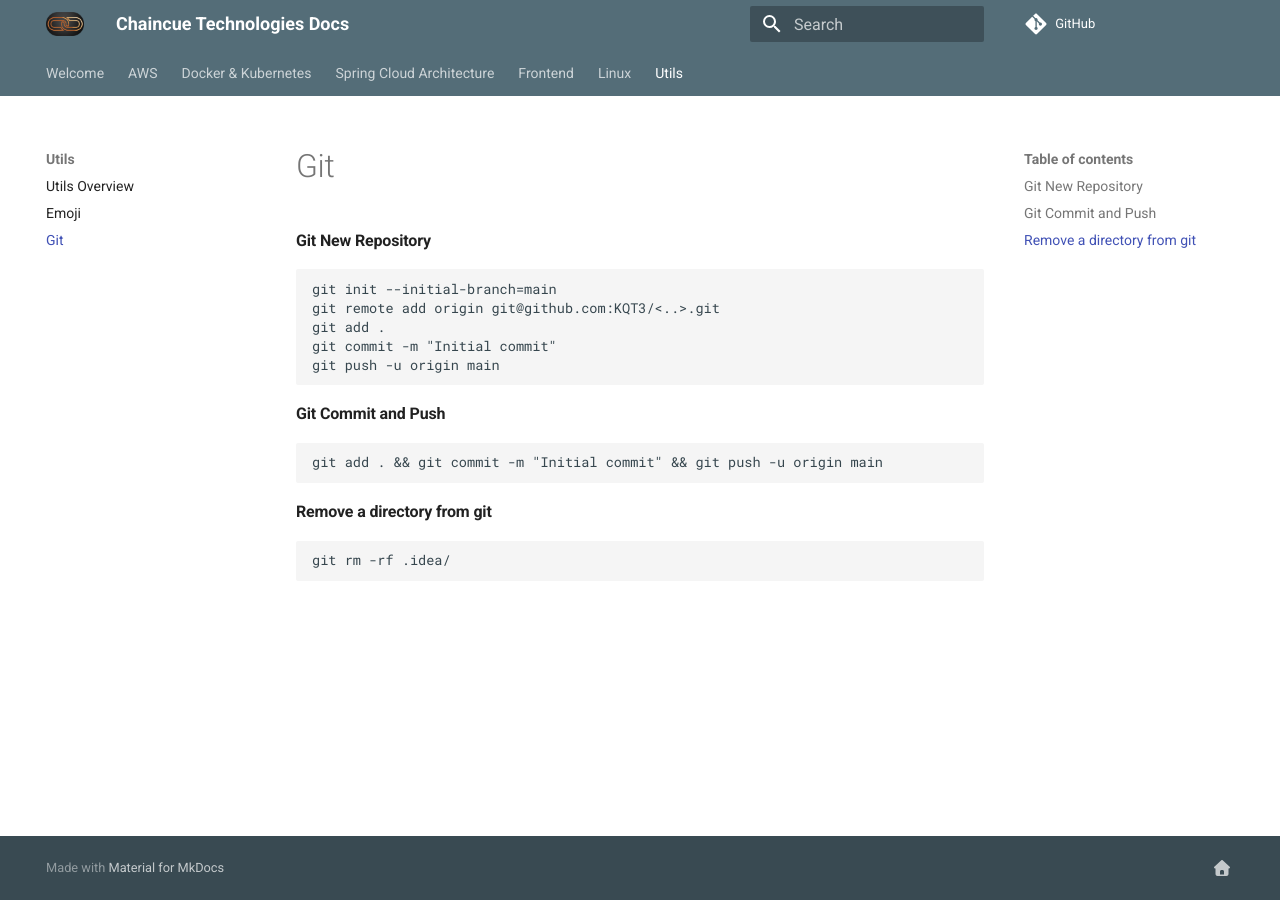
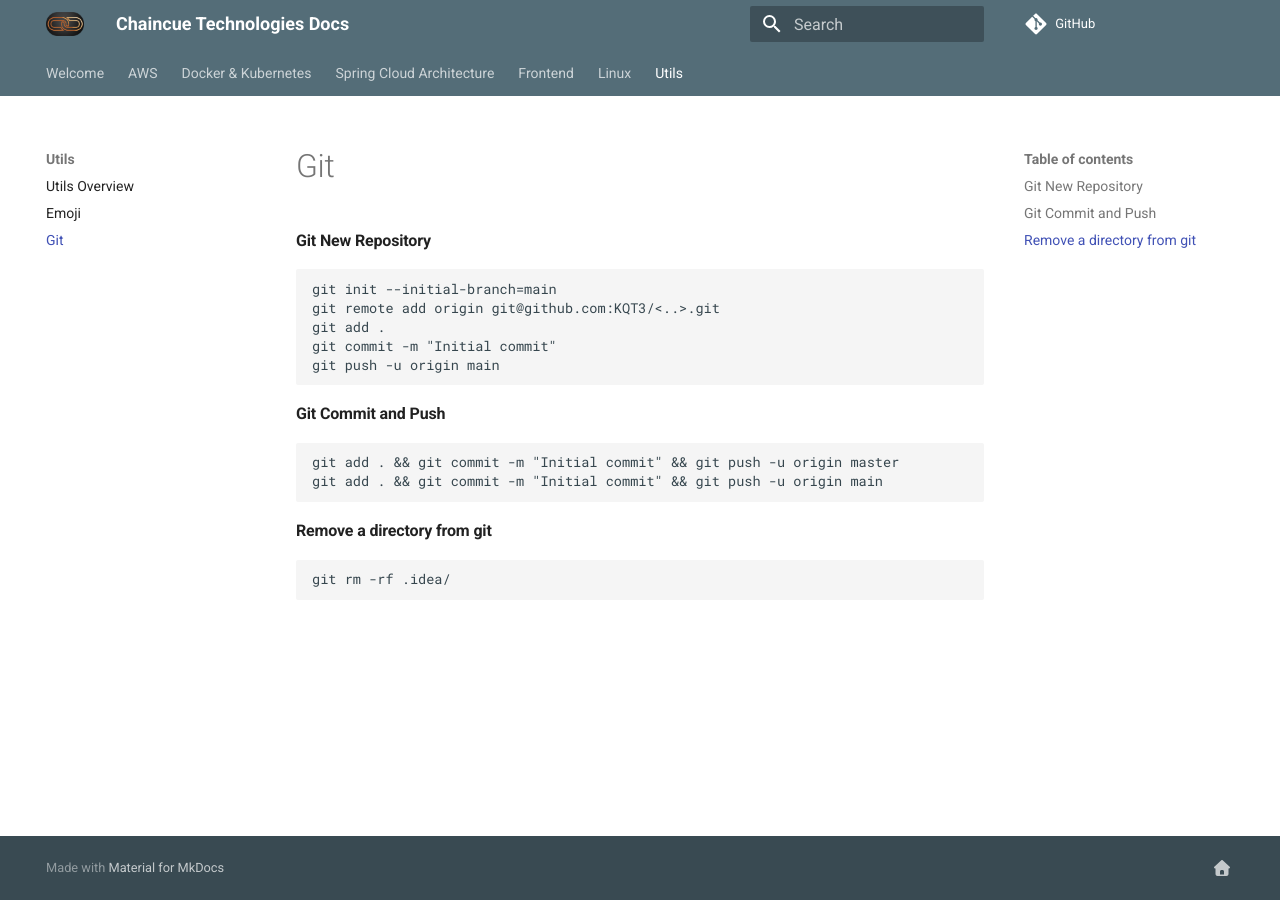
Before and after one commit to KrisPett/chaincuet-wiki, an MkDocs documentation site: the page built from docs/utils/git.md, in a window 1280 px wide. Built offline with MkDocs 1.6.1 and Material for MkDocs 9.7.7, drawn with Linux system fonts in a browser that asks for light colours; comment, search, counter and statistics services are not loaded.

Commit message:
Initial commit

````diff
--- a/docs/utils/git.md
+++ b/docs/utils/git.md
@@ -10,6 +10,7 @@ git push -u origin main
 
 #### Git Commit and Push
 ```
+git add . && git commit -m "Initial commit" && git push -u origin master
 git add . && git commit -m "Initial commit" && git push -u origin main
 ```
 
````
